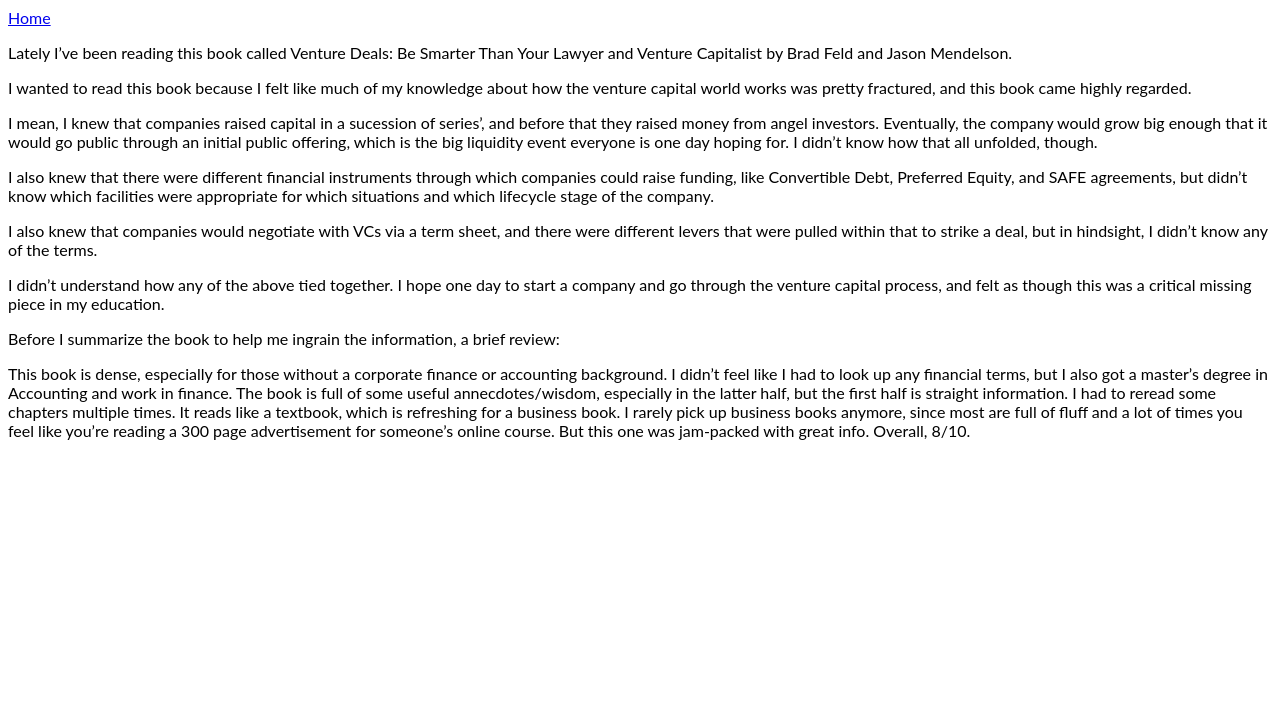
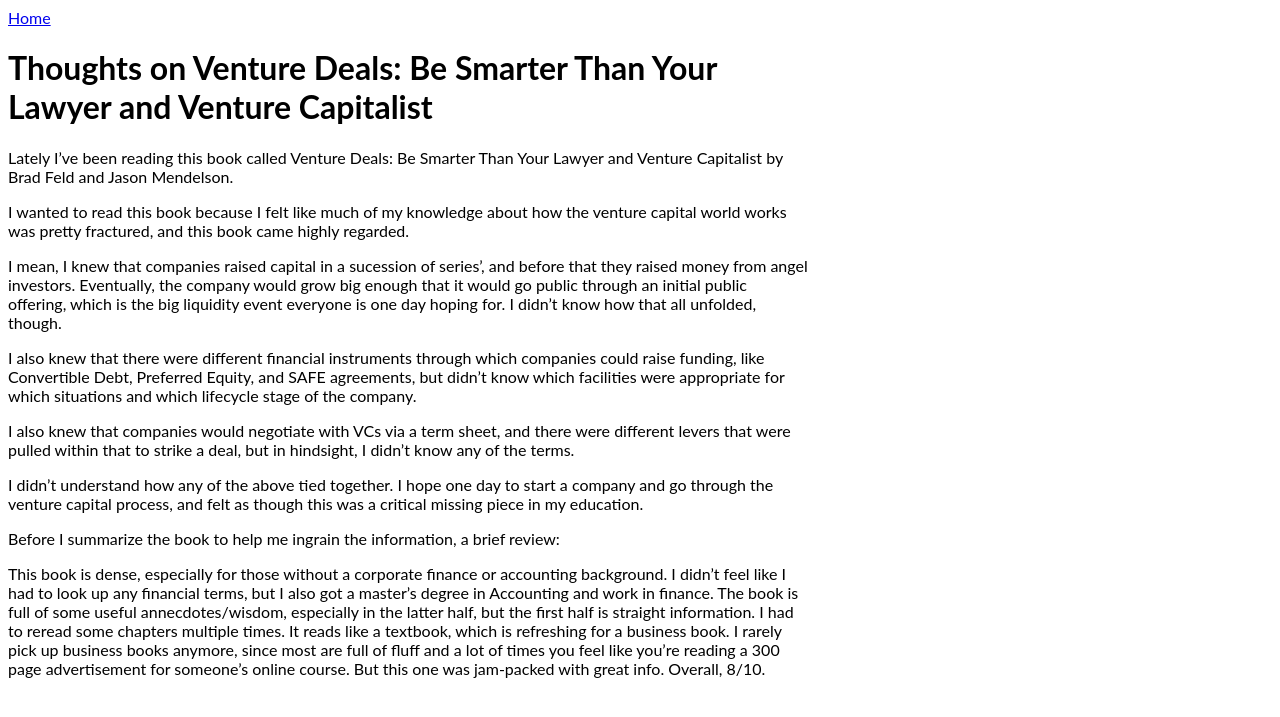
Before and after one commit to bendominguez0111/blog, a Jekyll site: the page built from _posts/2023-09-20-book-review-venture-deals.md, in a window 1280 px wide. Shown: the top 717 px of the page. Built offline with Jekyll 4.4.1, drawn with Linux system fonts in a browser that asks for light colours.

Commit message:
updated post

```diff
--- a/_layouts/post.html
+++ b/_layouts/post.html
@@ -7,12 +7,19 @@
         body {
             font-family: 'Lato', sans-serif;
         }
+
+        .content {
+            max-width: 800px;
+            margin: 0 auto 0 0;
+        }
     </style>
 </head>
 <body>
     <nav>
         <a href="/blog">Home</a>
     </nav>
+    <div class="content">
     {{ content }}
+    </div>
 </body>
 </html>
--- a/_posts/2023-09-20-book-review-venture-deals.md
+++ b/_posts/2023-09-20-book-review-venture-deals.md
@@ -2,6 +2,8 @@
 layout: post
 title: Thoughts on Venture Deals
 ---
+
+# Thoughts on Venture Deals: Be Smarter Than Your Lawyer and Venture Capitalist
 
 Lately I've been reading this book called Venture Deals: Be Smarter Than Your Lawyer and Venture Capitalist by Brad Feld and Jason Mendelson.
 
```
